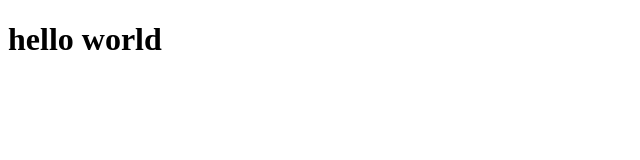
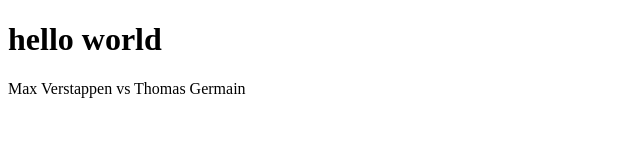
Before and after one commit to TheoLaforest/demo-git-2539919, a plain HTML site: page index.html in a window 1280 px wide. Shown: the whole page, without its empty margins (0-640 px from the left). Drawn offline with Linux system fonts and the light colour scheme.

Commit message:
Collaboration
feat anterriak

```diff
--- a/index.html
+++ b/index.html
@@ -11,5 +11,8 @@
             hello world
         </h1>
     </header>
+    <main>
+        <p>Max Verstappen vs Thomas Germain</p>
+    </main>
 </body>
 </html>
```
